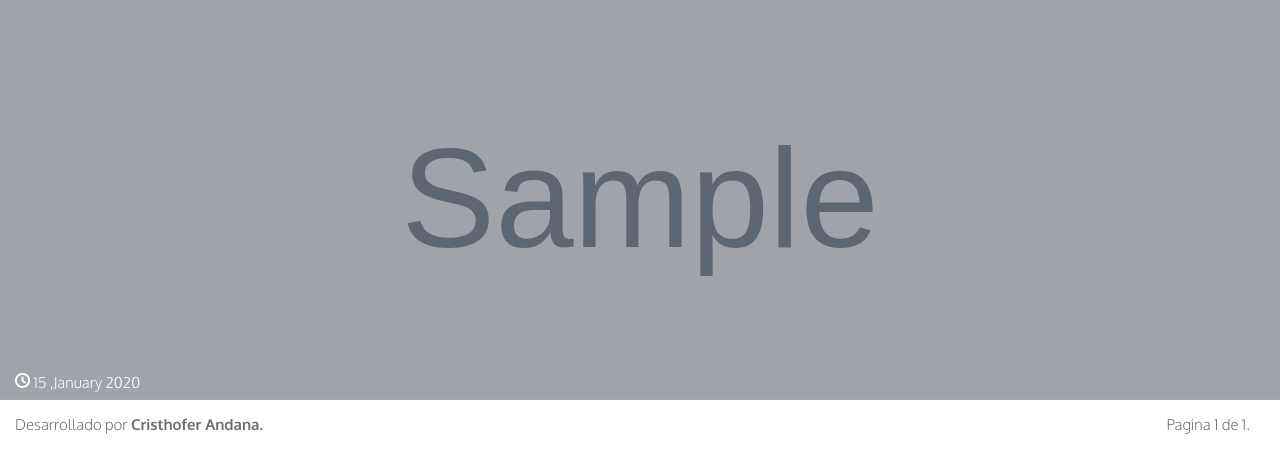
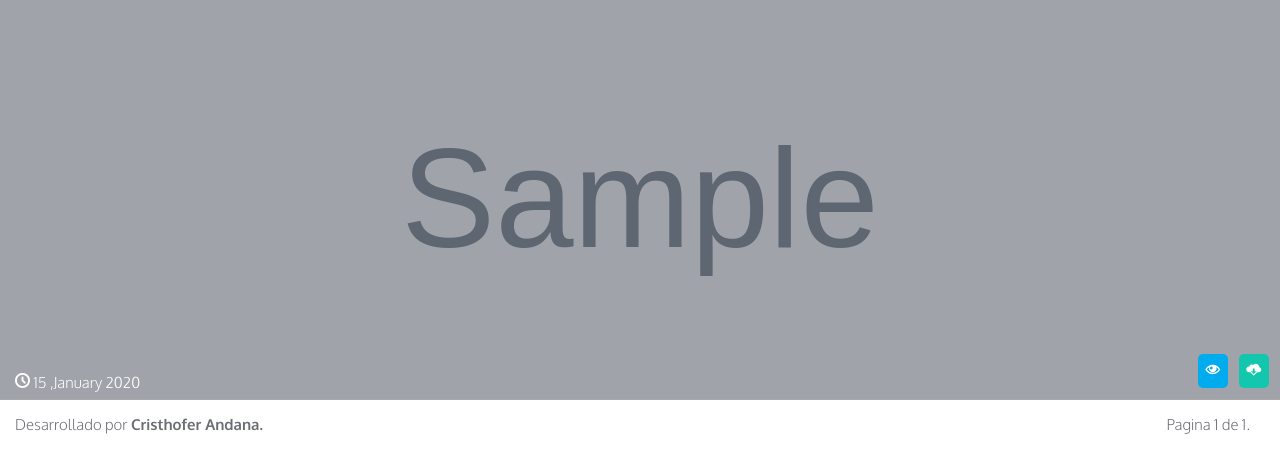
Before and after one commit to CristhGunners/Photon, a Django app: template templates/user/user.html in a window 1280 px wide. Shown: the part 251-724 px from the top of the page. Run offline with Django 3.2, Linux system fonts and the light colour scheme; the template is opened without the code that fills it: most values are stand-ins (such as "Sample title", 1, 10 or a date in 2020); grey boxes marked "Sample" are stand-in pictures; some libraries are stand-ins or nearby versions.

Commit message:
User Template Update

```diff
--- a/templates/user/user.html
+++ b/templates/user/user.html
@@ -44,7 +44,12 @@
                 <div class="photo-info">
                     <time><span class="icon-clock"></span> {{photo.date_creation|date:"d ,F Y"}}</time>
                 </div>
-                <a href="{% url 'photo:download' photo.id %}" target="_blank" class="download" title="{{photo.download_count}}"><span class="icon-cloud-download"></span></a>
+                <div class="photo-options">
+                    <a href="{% url 'photo:views' photo.id %}" target="_blank" class="views" title="{{photo.views}}">
+                        <span class="icon-eye"></span>
+                    </a>
+                    <a href="{% url 'photo:download' photo.id %}" class="download" title="{{photo.download_count}}"><span class="icon-cloud-download"></span></a>
+                </div>
             </div>
             {% endfor %}
         </section>
@@ -62,6 +67,7 @@
 
         function init_page(){
             $('.download').tipsy({position: 'top-center',});
+            $('.views').tipsy({position: 'top-center',});
         }
     </script>
 {% endblock %}
```
